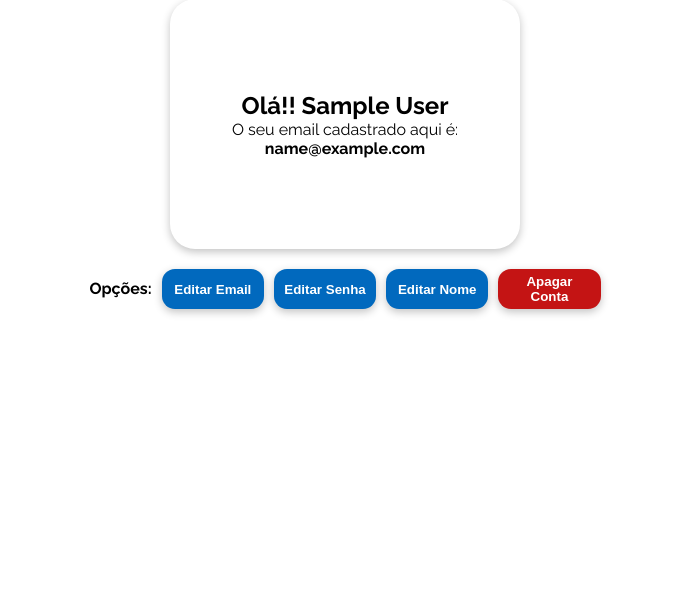
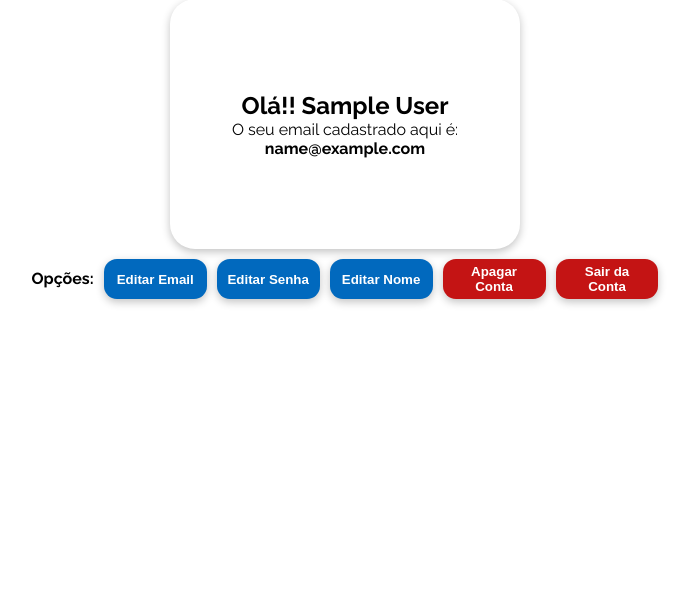
Before and after one commit to iCrowleySHR/SistemaDeLogin, a PHP site: page /view/pages/home.php in a window 1280 px wide. Shown: the part 126-740 px from the top of the page, without its empty margins (295-987 px from the left). Run offline with PHP 8.4, Linux system fonts and the light colour scheme; the visitor is signed in with stand-in values (Sample User, id 1); a stand-in replaces the project's code that opens the database connection; style sheets or scripts are compiled from the project's sources.

Commit message:
Criação do sistema de sair da conta

```diff
--- a/controller/home.php
+++ b/controller/home.php
@@ -1,8 +1,17 @@
 <?php
     require_once("bancoConexao.php");
     session_start();
-    if(isset($_SESSION["nome"])){
-
+    if(isset($_SESSION["nome"]) && isset($_SESSION["email"])){
+        if($_SERVER['REQUEST_METHOD'] =='POST'){
+            $acao = $_POST['acao'];
+            switch ($acao) {
+                case 'sair':
+                    session_destroy();
+                    header('Location: ../../index.php');
+                    break;
+                case 'apagar':
+            }
+        }
     } else{
         header("Location: ../../index.php");
         exit();
--- a/controller/verificaSessao.php
+++ b/controller/verificaSessao.php
@@ -1,6 +1,7 @@
 <?php
     require("bancoConexao.php");
     session_start();
+    var_dump($_SESSION);
     if(isset($_SESSION["nome"])){
         header("Location:home.php");
     }
--- a/view/css/home.css
+++ b/view/css/home.css
@@ -36,7 +36,8 @@ main .inicio-infos {
   text-align: center;
   box-shadow: rgba(0, 0, 0, 0.24) 0px 3px 8px;
   border-radius: 25px;
-  width: 350px;
+  max-width: 350px;
+  width: 100%;
   height: 250px;
   margin-top: 50px;
 }
@@ -48,16 +49,30 @@ main .inicio-infos p {
 }
 main .user-opcoes {
   display: flex;
-  margin: 20px;
+  margin: 10px;
 }
 main .user-opcoes label {
   margin: 10px;
   font-weight: 700;
 }
-main .user-opcoes button:last-child {
+main .user-opcoes button:nth-child(5) {
   background-color: #c41414;
 }
-main .user-opcoes button:last-child:hover {
+main .user-opcoes button:nth-child(5):hover {
   color: #c41414;
   background-color: transparent;
+}
+main .user-opcoes button:nth-child(6) {
+  background-color: #c41414;
+  margin-bottom: 75px;
+}
+main .user-opcoes button:nth-child(6):hover {
+  color: #c41414;
+  background-color: transparent;
+}
+
+@media screen and (max-width: 622px) {
+  .user-opcoes {
+    flex-wrap: wrap;
+  }
 }/*# sourceMappingURL=home.css.map */
--- a/view/css/home.scss
+++ b/view/css/home.scss
@@ -12,7 +12,8 @@ main {
       text-align: center;
       box-shadow: $shadow;
       border-radius: 25px;
-      width: 350px;
+      max-width: 350px;
+      width: 100%;
       height: 250px;
       margin-top: 50px;
 
@@ -27,7 +28,7 @@ main {
 
     .user-opcoes {
         display: flex;
-        margin: 20px;
+        margin: 10px;
 
           label{
               margin: 10px;
@@ -36,7 +37,7 @@ main {
           button{
               @extend .btnPrimary;
 
-            &:last-child{
+              &:nth-child(5){
                 background-color: $red;
 
                   &:hover{
@@ -44,7 +45,21 @@ main {
                       background-color: transparent;
                   }
               }
+              &:nth-child(6){
+                background-color: $red;
+                margin-bottom: 75px;
+
+                  &:hover{
+                      color: $red;
+                      background-color: transparent;
+                  }
+              }
+          }
+      }
   }
 
+  @media screen and (max-width:622px) {
+    .user-opcoes{
+      flex-wrap: wrap;
     }
   }
--- /dev/null
+++ b/view/js/home.js
@@ -0,0 +1,7 @@
+let editarEmail = document.querySelector('editar-email')
+let editarSenha = document.querySelector('editar-senha')
+let editarNome = document.querySelector('editar-nome')
+
+editarEmail.addEventListener('click',()=>{
+
+})
--- a/view/pages/home.php
+++ b/view/pages/home.php
@@ -6,6 +6,7 @@
     <title>Acessou</title>
     <link rel="stylesheet" href="../css/style.css">
     <link rel="stylesheet" href="../css/home.css">
+    <script defer src="../js/home.js"></script>
 </head>
 <body>
     <?php require '../components/header.php';?>
@@ -25,14 +26,13 @@
         </section>
             <section class="user-opcoes">
                 <label>Opções:</label>
-            <button class="btn">Editar Email</button>
-            <button class="btn">Editar Senha</button>
-            <button class="btn">Editar Nome</button>
-            <button class="btn">Apagar Conta</button>
+                    <button class="btn" id="editar-email">Editar Email</button>
+                    <button class="btn" type="submit" id="editar-senha" >Editar Senha</button>
+                    <button class="btn" type="submit" id="editar-nome">Editar Nome</button>
+                    <button class="btn" type="submit" id="apagar-conta">Apagar Conta</button>
+                    <button class="btn" type="submit" name="acao" value="sair">Sair da Conta</button>
             </section>
     </main>
-
-
     <?php require '../components/footer.php'; ?>
 </body>
 </html>
```
Also changed, not shown: controller/login.php (+8 -7 lines), model/conexao.php (+4 -4 lines), 1 other file. Lines whose indentation alone changed are shown as unchanged.
